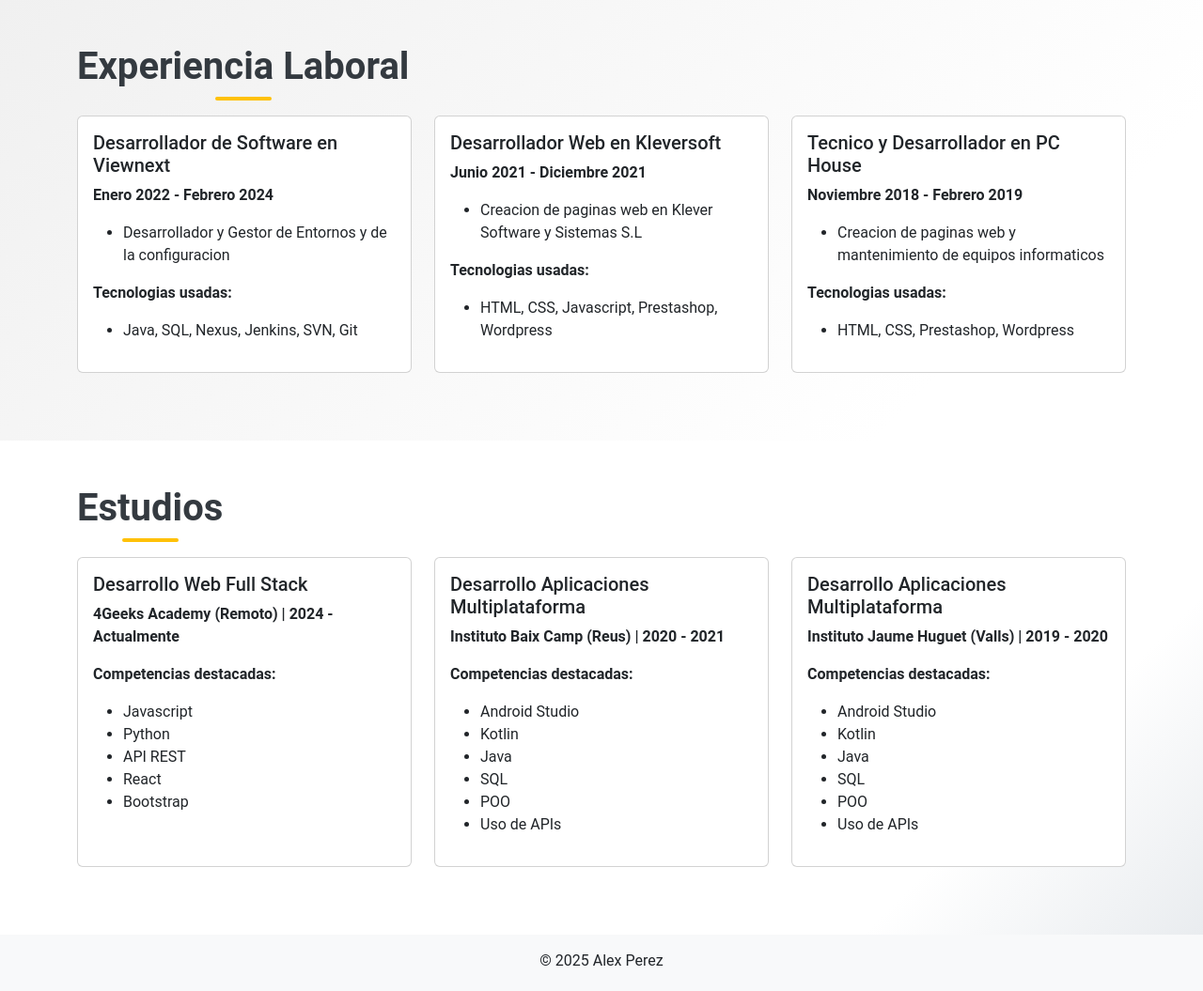
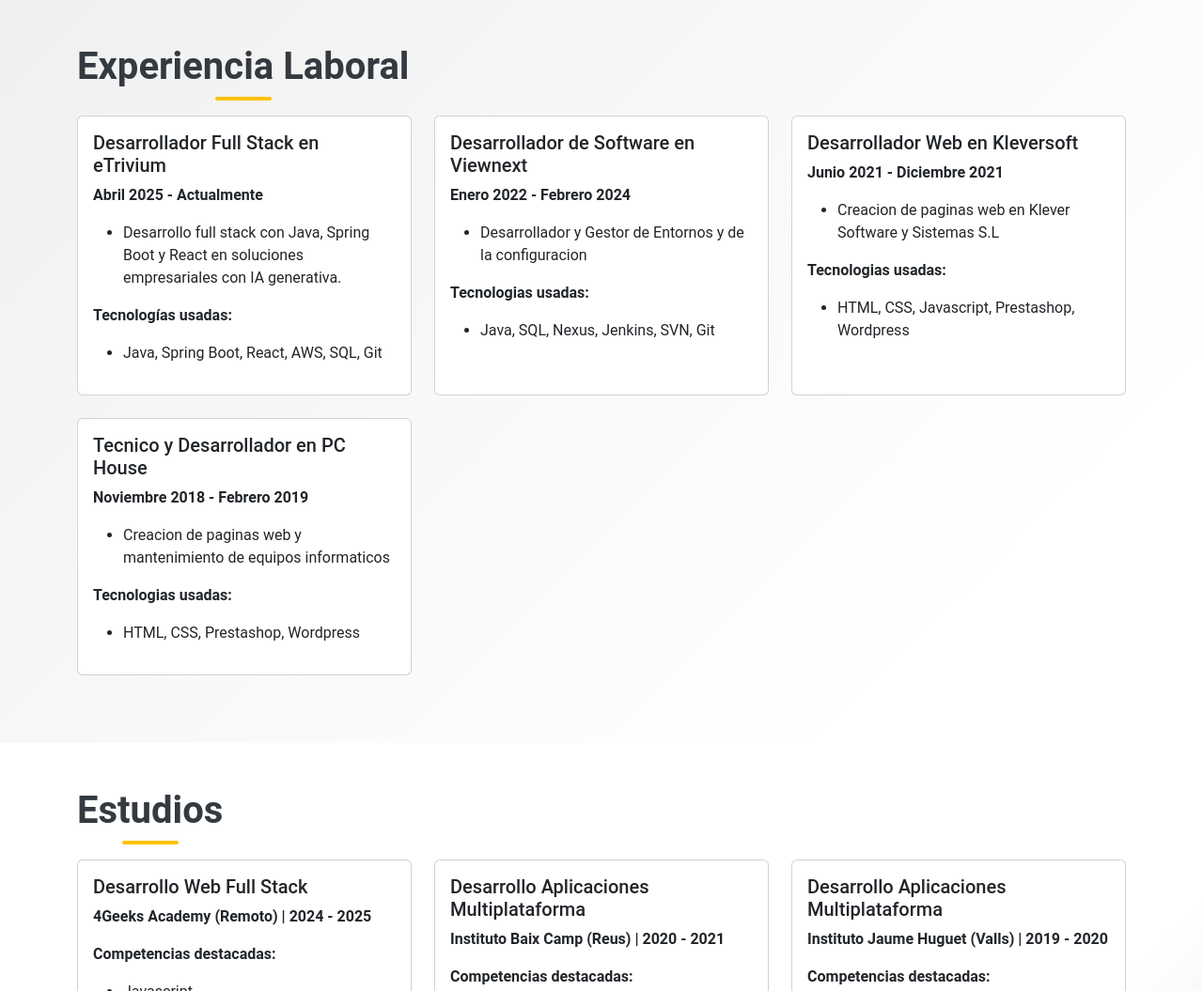
Before and after one commit to alex5perez/alexperezrubio.com, a plain HTML site: page index.html in a window 1280 px wide. Shown: the part 1300-2355 px from the top of the page at 94% size. Drawn offline with nearby package versions, Linux system fonts and the light colour scheme.

Commit message:
chore(assets): add img folder and include project images

```diff
--- a/index.html
+++ b/index.html
@@ -18,7 +18,7 @@
 
     .hero {
       height: 100vh;
-      background: url("Fondo1.jpeg") no-repeat center center/cover;
+      background: url("img/Fondo1.jpeg") no-repeat center center/cover;
       color: #fff;
       display: flex;
       flex-direction: column;
@@ -180,7 +180,7 @@
     </div>
 
     <a href="https://alexperezrubio.com">
-      <img src="fotoCV.png" alt="Mi Foto" class="profile-pic mb-3" />
+      <img src="img/fotoCV.png" alt="Mi Foto" class="profile-pic mb-3" />
     </a>
     <h1>Hola, soy [Alex Perez]</h1>
     <p class="lead">Desarrollador Software y Web</p>
@@ -203,7 +203,23 @@
       <div class="container">
         <h2 class="section-title">Experiencia Laboral</h2>
         <div class="row">
-          <!-- Experiencia 1 -->
+            <!-- Experiencia 1 -->
+          <div class="col-md-4 mb-4">
+            <div class="card h-100">
+              <div class="card-body">
+                <h5 class="card-title">Desarrollador Full Stack en eTrivium</h5>
+                <p><strong>Abril 2025 - Actualmente</strong></p>
+                <ul>
+                  <li>Desarrollo full stack con Java, Spring Boot y React en soluciones empresariales con IA generativa.</li>
+                </ul>
+                <p class="mt-3"><strong>Tecnologías usadas:</strong></p>
+                <ul>
+                  <li>Java, Spring Boot, React, AWS, SQL, Git</li>
+                </ul>
+              </div>
+            </div>
+          </div>
+          <!-- Experiencia 2 -->
           <div class="col-md-4 mb-4">
             <div class="card h-100">
               <div class="card-body">
@@ -219,7 +235,7 @@
               </div>
             </div>
           </div>
-          <!-- Experiencia 2 -->
+          <!-- Experiencia 3 -->
           <div class="col-md-4 mb-4">
             <div class="card h-100">
               <div class="card-body">
@@ -235,7 +251,7 @@
               </div>
             </div>
           </div>
-          <!-- Experiencia 3 -->
+          <!-- Experiencia 4 -->
           <div class="col-md-4 mb-4">
             <div class="card h-100">
               <div class="card-body">
@@ -265,7 +281,7 @@
             <div class="card h-100">
               <div class="card-body">
                 <h5 class="card-title">Desarrollo Web Full Stack</h5>
-                <p><strong>4Geeks Academy (Remoto) | 2024 - Actualmente</strong></p>
+                <p><strong>4Geeks Academy (Remoto) | 2024 - 2025</strong></p>
                 <p class="mt-3"><strong>Competencias destacadas:</strong></p>
                 <ul>
                   <li>Javascript</li>
```
